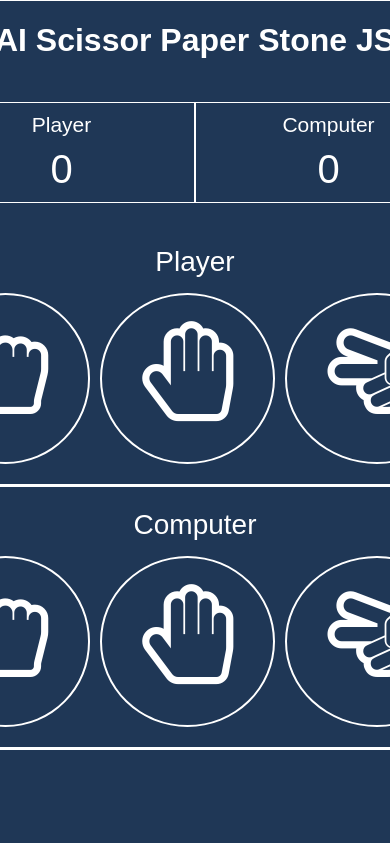
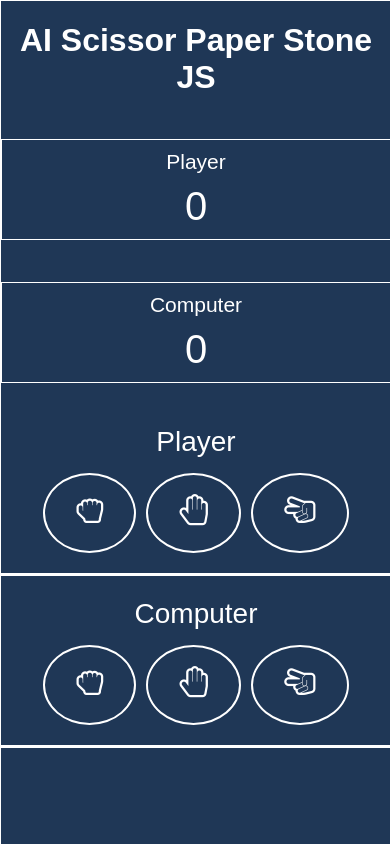
Before and after one commit to cvera08/game-scissor-paper-stone-ai-js, a plain HTML site: page index.html in a window 390 px wide. Drawn offline with Linux system fonts and the light colour scheme; files whose address does not match are found by name.

Commit message:
fix(ui): mobile css

```diff
--- a/assets/css/app.css
+++ b/assets/css/app.css
@@ -9,77 +9,83 @@ body {
     user-select: none;
 }
 
-#game-area{
+#game-area {
     position: fixed;
-	width: 600px;
-	height: calc(100vh - 2px);
-	left: calc(50vw - 301px);
+    width: 100%; /* Updated width for full width */
+    height: 100vh;
+    left: 0; /* Centering is handled by text-align: center in parent */
     text-align: center;
     border: 1px solid;
 }
 
-#score-board p{
+#score-board p {
     display: inline-block;
     padding: 10px;
-	width: calc(50% - 55px);
+    width: 100%; /* Updated width for full width */
     border: 1px solid;
     font-size: 21px;
+    box-sizing: border-box; /* Include padding and border in the width calculation */
 }
 
-.score{
-	display:block;
+.score {
+    display: block;
     font-size: 40px;
     margin-top: 10px;
 }
 
-.btn-area{
+.btn-area {
     padding: 15px;
     margin: 7px 0;
     border-bottom: 3px solid;
+    box-sizing: border-box; /* Include padding and border in the box model */
 }
 
-.btn-header{
+.btn-header {
     display: block;
     font-size: 28px;
     margin-bottom: 10px;
 }
 
-.btn, .btn-active, .btn-win, .btn-lose{
-	font-size: 100px;
+.btn,
+.btn-active,
+.btn-win,
+.btn-lose {
+    font-size: 8vw; /* Responsive font size based on viewport width */
     background: transparent;
     color: #fff;
-	padding: 25px 40px;
+    padding: 5vw 8vw; /* Responsive padding based on viewport width */
     margin: 5px;
     border: 2px solid;
-	border-radius: 100%;
+    border-radius: 50%;
     cursor: pointer;
-	transition:.7s;
+    transition: 0.7s;
 }
 
-.btn:hover, .btn-active{
+.btn:hover,
+.btn-active {
     background: orange;
 }
 
-.btn-win{
+.btn-win {
     background: green;
 }
 
-.btn-lose{
+.btn-lose {
     background: red;
 }
 
-#ai-btn-area .btn{
+#ai-btn-area .btn {
     cursor: default;
 }
 
-#ai-btn-area .btn:hover{
+#ai-btn-area .btn:hover {
     background: transparent;
 }
 
-#notification{
+#notification {
     position: relative;
-	top: 69px;
-	font-size: 32px;
+    top: 5vw; /* Responsive top position based on viewport width */
+    font-size: 4vw; /* Responsive font size based on viewport width */
 }
 
 /* fonts */
```
Lines whose indentation alone changed are shown as unchanged.
